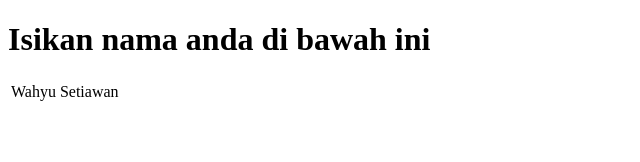
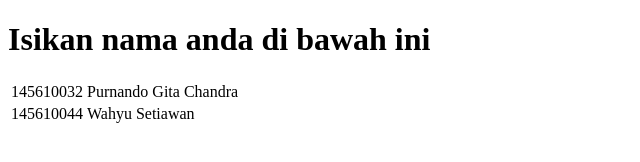
Before and after one commit to WahyuSetiawan21/projek11SI-4, a plain HTML site: page index.html in a window 1280 px wide. Shown: the whole page, without its empty margins (0-640 px from the left). Drawn offline with Linux system fonts and the light colour scheme.

Commit message:
#2Nama Kelompok

```diff
--- a/index.html
+++ b/index.html
@@ -7,13 +7,12 @@
 <h1> Isikan nama anda di bawah ini </h1>
 <table>
 	<tr>
-		<td>Wahyu Setiawan</td>
+		<td>145610032</td>
+		<td>Purnando Gita Chandra</td>
 	</tr>
 	<tr>
-		<td></td>
-	</tr>
-	<tr>
-		<td></td>
+		<td>145610044</td>
+		<td>Wahyu Setiawan</td>
 	</tr>
 </table>
 </body>
```
